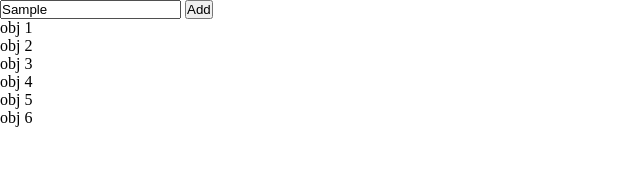
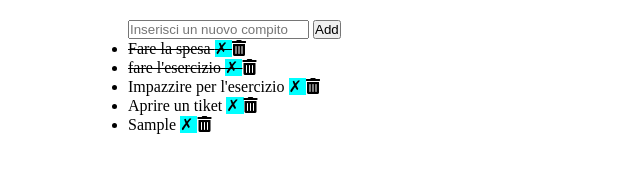
Before and after one commit to ChristopherZito/vue-todolist, a plain HTML site: page index.html in a window 1280 px wide. Both pictures are taken after typing "Sample" into the empty fields and a click on the button "Add". Shown: the whole page, without its empty margins (0-640 px from the left). Drawn offline with nearby package versions, Linux system fonts and the light colour scheme.

Commit message:
update 1

```diff
--- a/css/style.css
+++ b/css/style.css
@@ -3,3 +3,16 @@
     padding: 0;
     box-sizing: border-box;
 }
+#container{
+    width: 80%;
+    margin: 20px auto;
+}
+
+.cross{
+    cursor: pointer;
+    background-color: cyan;
+}
+
+.madeIt{
+    text-decoration: line-through;
+}
--- a/index.html
+++ b/index.html
@@ -4,19 +4,27 @@
     <meta charset="UTF-8">
     <meta http-equiv="X-UA-Compatible" content="IE=edge">
     <meta name="viewport" content="width=device-width, initial-scale=1.0">
+    <link rel="stylesheet" href="https://cdnjs.cloudflare.com/ajax/libs/font-awesome/5.15.4/css/all.min.css">
     <link rel="stylesheet" href="css/style.css">
-    <title>base</title>
+    <title>Cose da fare</title>
 </head>
 <body>
     <div id="container">
-        <input type="text" placeholder="Inserisci un nuovo compito">
-        <button @click="newObj">
+        <!-- inserimento item in lista -->
+        <input type="text" placeholder="Inserisci un nuovo compito" v-model="newTextObj" @keyup.enter="addObj" >
+        <button @click="addObj">
             Add
         </button>
-
+        <!-- lista -->
         <ul>
-            <li v-for="element, i in object" :key="i">
-                {{element}}
+            <li v-for="element, i in object" :key="i" :class="element.done === true? `madeIt` : `` ">
+                {{element.text}}
+                <span @click="objDone(i)" class="cross">
+                    &cross;
+                </span>
+                <span @click="deleteObj(i)">
+                    <i class="fas fa-trash-alt"></i>
+                </span>
             </li>
         </ul>
 
--- a/js/script.js
+++ b/js/script.js
@@ -1,15 +1,73 @@
+// Rifare l’esercizio della to do list:
+// - stampare in pagina un item per ogni elemento contenuto in un array
+// - ogni item ha una “x” associata: cliccando su di essa, l’item viene rimosso dalla lista
+// - predisporre un input per aggiungere un nuovo item alla lista:
+//digitando il tasto invio oppure ciccando su un pulsante, il testo digitato viene aggiunto alla lista
+
+// la vostra variante sarà che:
+// il vostro array nei data non avrà delle semplici stringhe, ma sarà un array di oggetti;
+// gli oggetti avranno questo formato:
+// { text: 'Fare la spesa', done: true },
+// { text: 'Fare il bucato', done: false }
+// etc. etc..
+
+// quindi nell’elenco di output ciò che sara “done” sarà barrato, il resto invece con testo normale.
+// Nella richiesta base mi limito al fatto che quel “done” nei task inseriti dall’utente sarà sempre false,
+// gli unici true saranno alcuni nei dati di partenza.
+// BONUS
+// Gesticso i done dall’interfaccia,
+// quindi il task potrà essere anche segnato come done e non per forza cancellato
+// poi se l’utente vuole potrà anche cancellarlo del tutto.
 var list = new Vue (
     {
         el:"#container",
         data:{
+            newTextObj:"",
+            toMade:"",
             object:[
-                "obj 1",
-                "obj 2",
-                "obj 3",
-                "obj 4",
-                "obj 5",
-                "obj 6",
-            ]
+                {
+                    text:"Fare la spesa",
+                    done: true,
+                },
+                {
+                    text:"fare l'esercizio",
+                    done: true,
+                },
+                {
+                    text:"Impazzire per l'esercizio",
+                    done: false,
+                },
+                {
+                    text:"Aprire un tiket",
+                    done: false,
+                },
+            ],
+
         },
+        methods:{
+            //selezionare l'oggetto della lista
+            objDone(pos){
+                this.object[pos].done = true;
+            },
+            //aggiungere un elemento a object
+            addObj(){
+                //creazione nuovo oggetto da inserire nell'array
+                let newObj = {
+                    text: this.object.text = this.newTextObj,
+                    done: this.object.done = false,
+                };
+                // console.log("text: ",this.newTextObj);
+                // console.log(newObj);
+
+                this.object.push(newObj)
+                //reset testo input
+                this.newTextObj = "";
+            },
+            //rimozione oggetto
+            deleteObj(toDel){
+                this.object.splice(toDel, 1);
+            }
+        }
+
     }
 );
```
